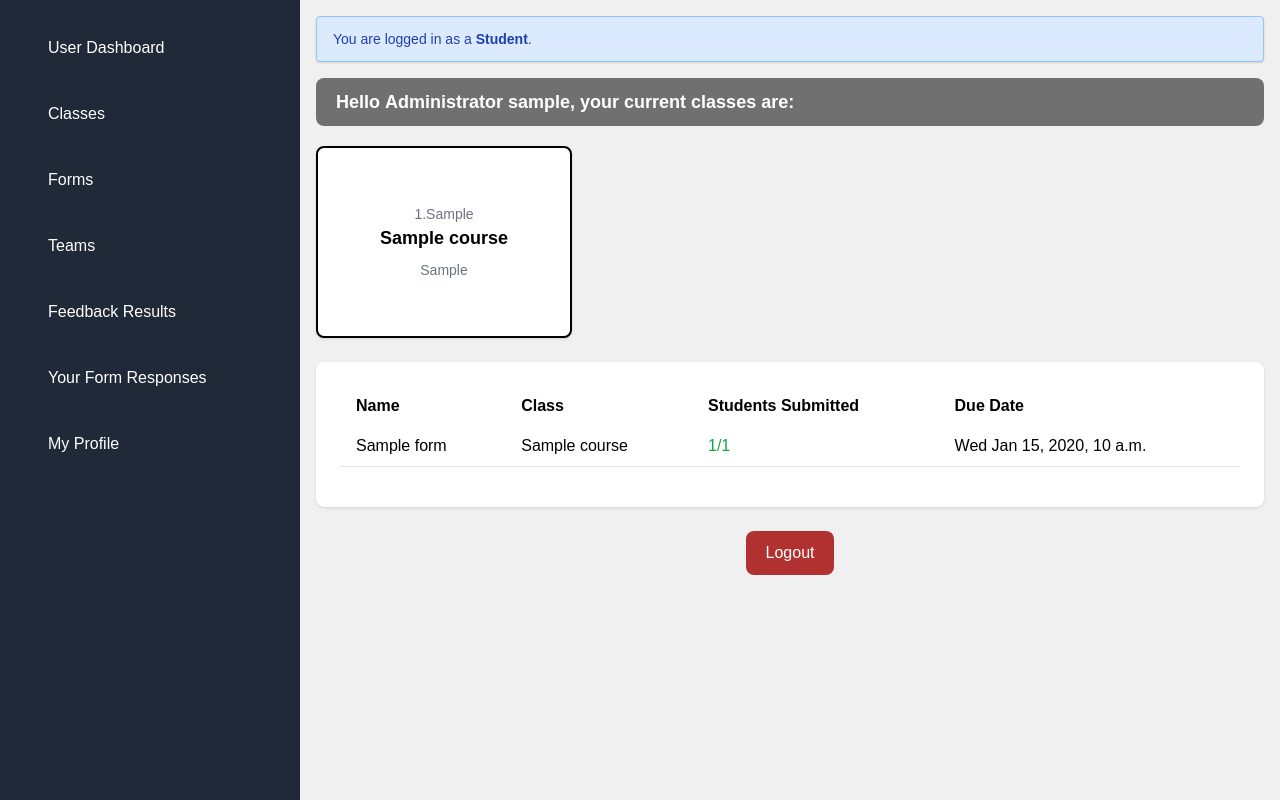
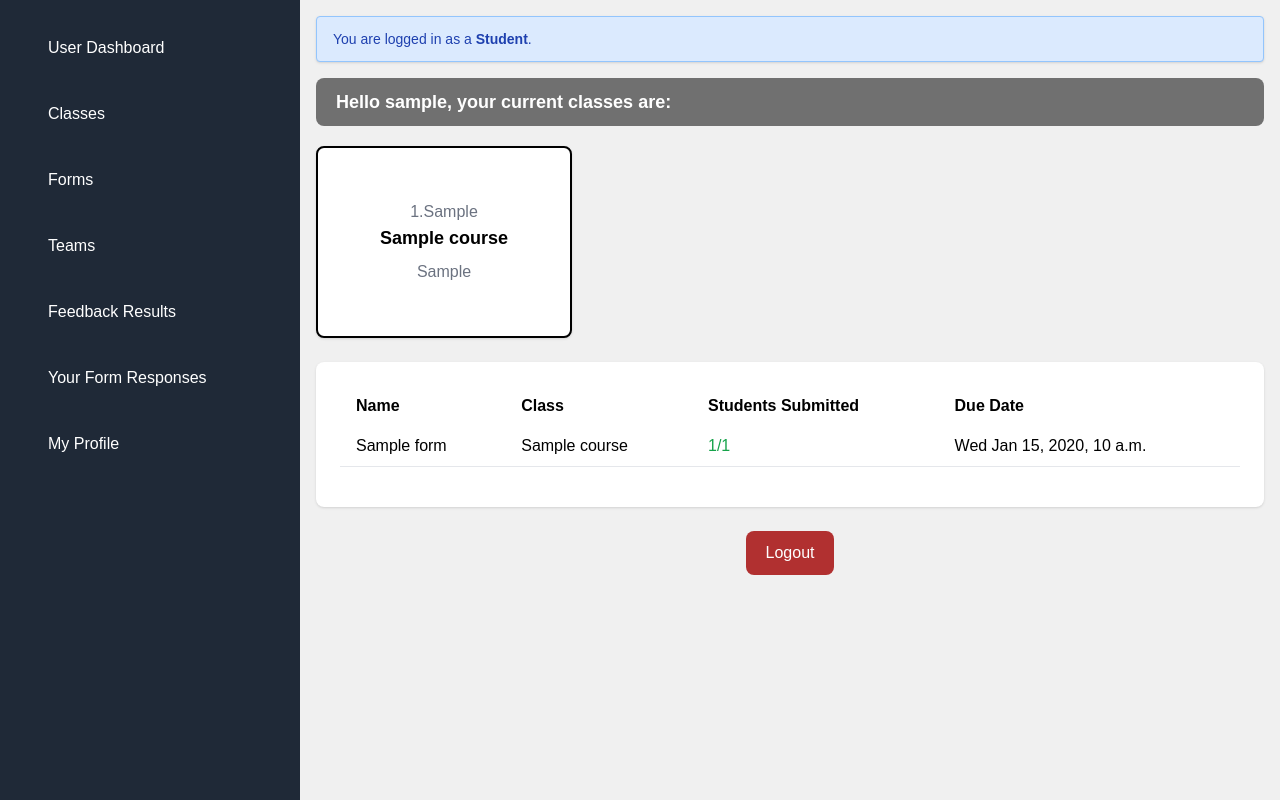
Before and after one commit to varun-singh26/PeerSight, a Django app: page /admin_landing/ in a window 1280 px wide. Run offline with Django 4.2, Linux system fonts and the light colour scheme; a user stored in the database is signed in; tables that the repository leaves empty hold one stand-in row (values such as "Sample post"); some libraries are stand-ins or nearby versions.

Commit message:
yourResponseDetails and styling

```diff
--- a/PeerSight/main/templates/main/admin.html
+++ b/PeerSight/main/templates/main/admin.html
@@ -15,14 +15,14 @@
   </div>
 
   <!-- Courses Display -->
-  <h2 class="text-lg font-bold mb-4">Hello <strong>Administrator</strong> {{ username }}, your current classes are:</h2>
+  <h2 class="text-lg font-bold mb-4">Hello {{ username }}, your current classes are:</h2>
 
   <div class="grid grid-cols-1 md:grid-cols-3 gap-4 mb-6">
       {% for course in user_courses %}
       <div class="bg-white border-2 border-black rounded-lg p-4 shadow hover:shadow-lg transition duration-200 text-center w-64 h-48 flex flex-col justify-center items-center">
-          <p class="text-sm text-gray-500">{{ course.course_id }}.{{ course.section }} </p>
+          <p class="text-gray-500">{{ course.course_id }}.{{ course.section }} </p>
           <h3 class="font-bold text-lg mb-2">{{ course.name }}</h3>
-          <p class="text-sm text-gray-500">{{ course.semester }}</p>
+          <p class="text-gray-500">{{ course.semester }}</p>
       </div>
       {% endfor %}
   </div>
--- a/PeerSight/main/templates/main/landing_user.html
+++ b/PeerSight/main/templates/main/landing_user.html
@@ -20,7 +20,7 @@
         You are logged in as a <strong>{{ request.user.role|title }}</strong>.
     </div>
 
-    <h2>Hello <strong> Student </strong> {{ username }}, your current assigned items are:</h2>
+    <h2>Hello {{ username }}, your current assigned items are:</h2>
 
     <div class="assigned-items">
         {% if assigned_tasks %}
--- a/PeerSight/student/templates/student/yourResponseDetails.html
+++ b/PeerSight/student/templates/student/yourResponseDetails.html
@@ -43,10 +43,10 @@
 
     <div class="flex justify-between items-center">
         <a
-            href="{% url 'main:student_responses' %}"
+            href="{% url 'student:your_responses' %}"
             class="bg-red-600 text-white px-4 py-2 rounded hover:bg-red-700"
         >
-            Back to Responses
+            Back to Your Responses
         </a>
     </div>
 
```
